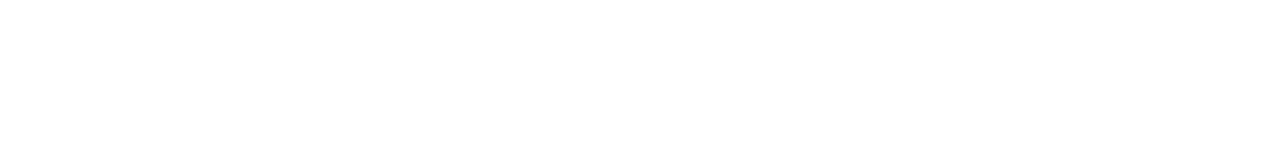
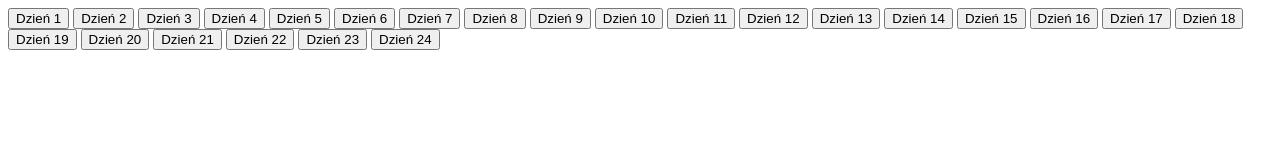
Before and after one commit to Grzesiosiej/database, a plain HTML site: page kalendarz.html in a window 1280 px wide. Drawn offline with Linux system fonts and the light colour scheme.

Commit message:
Update kalendarz.html

```diff
--- a/kalendarz.html
+++ b/kalendarz.html
@@ -6,6 +6,31 @@
 
 </head>
 <body>
+<input type="button" value="Dzień 1" onClick="location.href='page.html';" />
+<input type="button" value="Dzień 2" onClick="location.href='page.html';" />
+<input type="button" value="Dzień 3" onClick="location.href='page.html';" />
+<input type="button" value="Dzień 4" onClick="location.href='page.html';" />
+<input type="button" value="Dzień 5" onClick="location.href='page.html';" />
+<input type="button" value="Dzień 6" onClick="location.href='page.html';" />
+<input type="button" value="Dzień 7" onClick="location.href='page.html';" />
+<input type="button" value="Dzień 8" onClick="location.href='page.html';" />
+<input type="button" value="Dzień 9" onClick="location.href='page.html';" />
+<input type="button" value="Dzień 10" onClick="location.href='page.html';" />
+<input type="button" value="Dzień 11" onClick="location.href='page.html';" />
+<input type="button" value="Dzień 12" onClick="location.href='page.html';" />
+<input type="button" value="Dzień 13" onClick="location.href='page.html';" />
+<input type="button" value="Dzień 14" onClick="location.href='page.html';" />
+<input type="button" value="Dzień 15" onClick="location.href='page.html';" />
+<input type="button" value="Dzień 16" onClick="location.href='page.html';" />
+<input type="button" value="Dzień 17" onClick="location.href='page.html';" />
+<input type="button" value="Dzień 18" onClick="location.href='page.html';" />
+<input type="button" value="Dzień 19" onClick="location.href='page.html';" />
+<input type="button" value="Dzień 20" onClick="location.href='page.html';" />
+<input type="button" value="Dzień 21" onClick="location.href='page.html';" />
+<input type="button" value="Dzień 22" onClick="location.href='page.html';" />
+<input type="button" value="Dzień 23" onClick="location.href='page.html';" />
+<input type="button" value="Dzień 24" onClick="location.href='page.html';" />
+
 
 
 </body>
```
